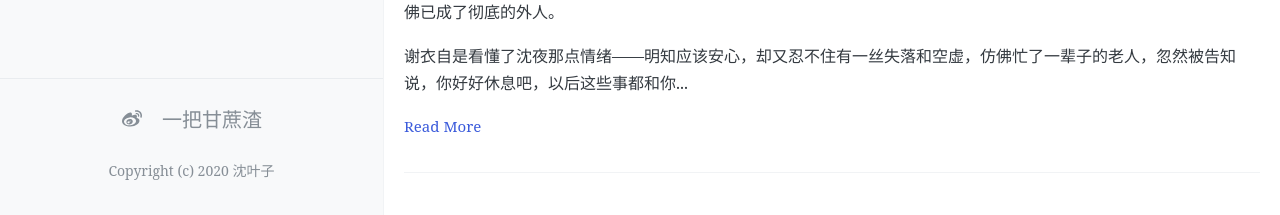
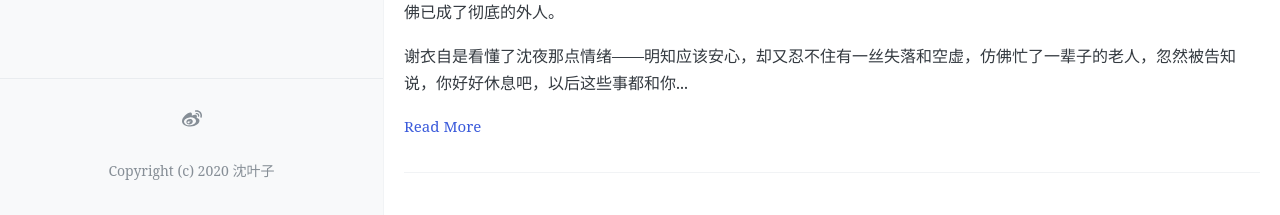
Before and after one commit to KnightShen711/ForeverNight, a Jekyll site: the page built from index.html, in a window 1280 px wide and 1400 px high, scrolled down 532 px. Shown: the part 1182-1397 px from the top of the window. Built offline with Jekyll 4.4.1, drawn with Linux system fonts in a browser that asks for light colours; the list of posts is cut into pages by our own code; comment, search, counter and statistics services are not loaded.

Commit message:
放弃页脚友链，改在about页面

```diff
--- a/_config.yml
+++ b/_config.yml
@@ -50,7 +50,7 @@ excerpt_separator: <!-- more -->
 # 你的社交网络链接，它们会作为图标出现在你的网站页脚中，可选填写
 footer-links:
   weibo: knightshen
-  friend1: https://kamadhatu.github.io/sanjingjiuhuang/
+  # friend1: https://kamadhatu.github.io/sanjingjiuhuang/
   #behance: # https://www.behance.net/<>
   #dribbble: # https://dribbble.com/<>
   #email: fromendworld@outlook.com
--- a/_includes/svg-icons.html
+++ b/_includes/svg-icons.html
@@ -61,7 +61,7 @@
   <li><a href="https://youtube.com/{{ site.footer-links.youtube }}" class="icon-28 youtube" title="YouTube"><svg viewBox="0 0 512 512"><path d="M549.655 124.083c-6.281-23.65-24.787-42.276-48.284-48.597C458.781 64 288 64 288 64S117.22 64 74.629 75.486c-23.497 6.322-42.003 24.947-48.284 48.597-11.412 42.867-11.412 132.305-11.412 132.305s0 89.438 11.412 132.305c6.281 23.65 24.787 41.5 48.284 47.821C117.22 448 288 448 288 448s170.78 0 213.371-11.486c23.497-6.321 42.003-24.171 48.284-47.821 11.412-42.867 11.412-132.305 11.412-132.305s0-89.438-11.412-132.305zm-317.51 213.508V175.185l142.739 81.205-142.739 81.201z"/></svg><!--[if lt IE 9]><em>YouTube</em><![endif]--></a></li>
   {% endif %}
 
-  {% if site.footer-links.friend1 %}
+  <!-- {% if site.footer-links.friend1 %}
   <li><a href="{{ site.footer-links.friend1 }}" title="一把甘蔗渣""><svg style="width:100px; height:20px" viewBox="0 0 2500 500" xmlns="http://www.w3.org/2000/svg"><style>
     .small { font: italic 13px sans-serif; }
     .heavy { font: bold 30px sans-serif; }
@@ -71,6 +71,6 @@
     .Rrrrr { font: 500px serif; }
   </style>
   <text x="0" y="450" class="Rrrrr" >一把甘蔗渣</text></svg></a></li>
-  {% endif %}
+  {% endif %} -->
 
 </ul>
```
Also changed, not shown: about.md (+6 -0 lines).
